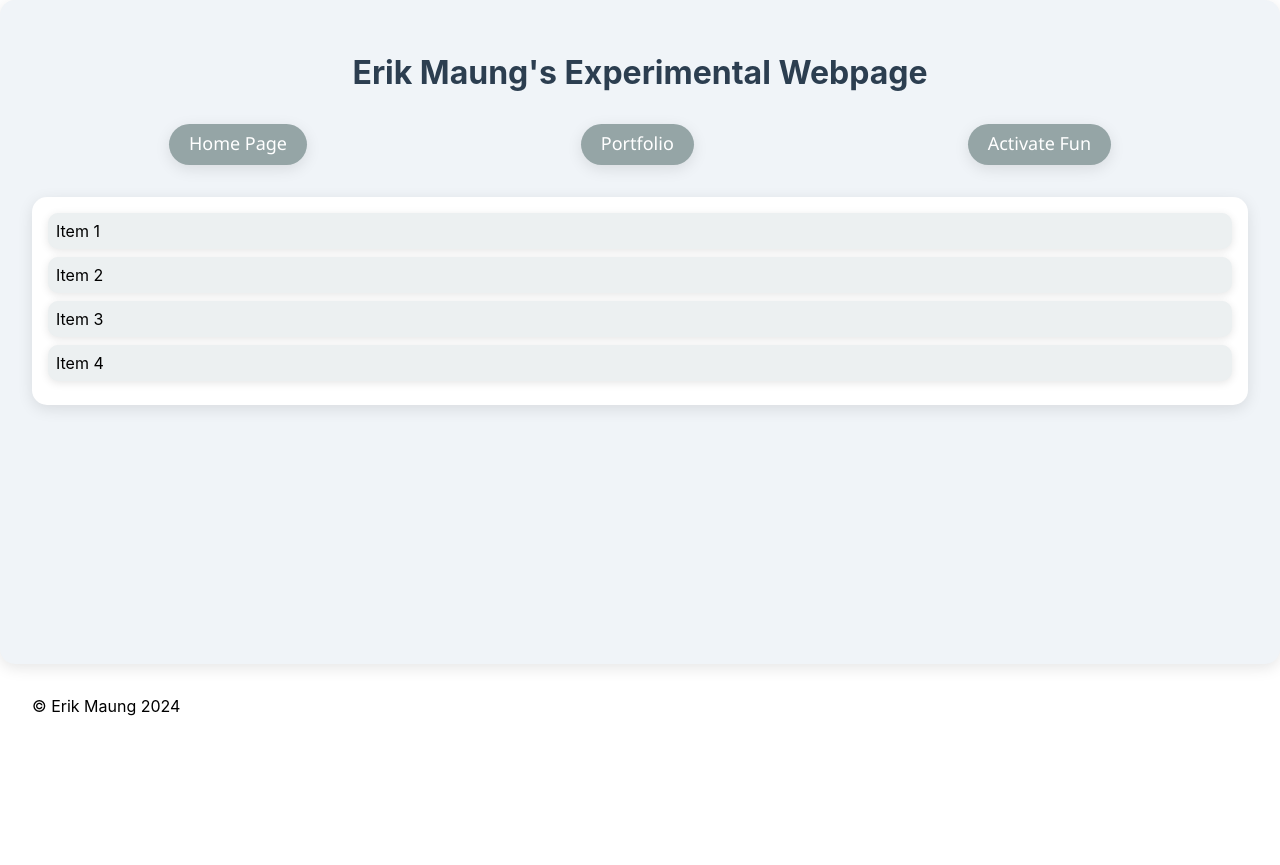
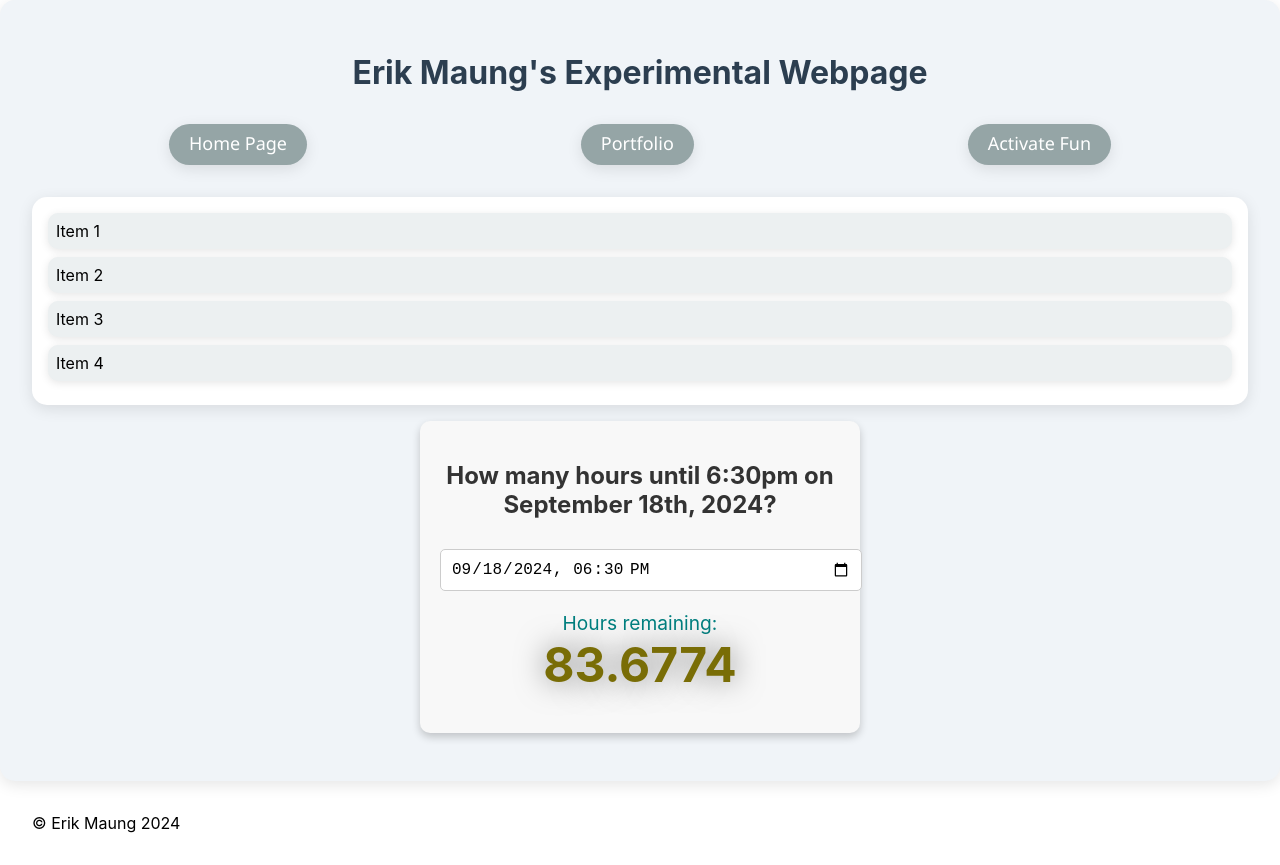
Before and after one commit to ErikMaung/experimental, a React (Create React App) app: page / in a window 1280 px wide. Before the commit the page ends 800 px from the top, so only its background shows below. Built offline with nearby package versions, Linux system fonts and the light colour scheme.

Commit message:
add timer

```diff
--- a/src/App.js
+++ b/src/App.js
@@ -3,7 +3,7 @@ import { Container, Title, MantineProvider } from '@mantine/core';
 import './App.css';
 import CustomButton from './components/CustomButton';
 import AnimatedList from './components/AnimatedList';
-
+import Timer from './components/Timer';
 
 function App() {
   const [isFun, setIsFun] = useState(false);
@@ -26,6 +26,7 @@ function App() {
           <CustomButton label={isFun ? "Deactivate Fun" : "Activate Fun"} type={isFun ? "success" : "secondary"} scaleValue={scaleValue} onClick={toggleFun} />
         </div>
         <AnimatedList />
+        <Timer />
       </Container>
       <Container className="footer">
         &copy; Erik Maung 2024
--- /dev/null
+++ b/src/components/Timer.css
@@ -0,0 +1,58 @@
+.timer-container {
+  max-width: 400px;
+  margin: 16px auto;
+  text-align: center;
+  padding: 20px;
+  background-color: #f8f8f8;
+  border-radius: 10px;
+  box-shadow: 0 4px 8px rgba(0, 0, 0, 0.2);
+}
+
+.timer-container h2 {
+  font-size: 1.5rem;
+  font-weight: bold;
+  color: #333;
+}
+
+.timer-container input[type='datetime-local'] {
+  width: 100%;
+  margin: 10px 0;
+  padding: 10px;
+  font-size: 1rem;
+  border: 1px solid #ccc;
+  border-radius: 5px;
+}
+
+.timer-container p {
+  font-size: 1.2rem;
+  color: #008080;
+  margin-top: 10px;
+}
+
+.timer-container input[type='datetime-local']:focus {
+  outline: none;
+  border-color: #66afe9;
+  box-shadow: 0 0 8px #66afe9;
+}
+
+.timer-container p .time-in-hours {
+  font-size: 3rem;
+  font-weight: bold;
+  text-shadow: 0 0 30px rgba(0, 0, 0, 0.5);
+  animation: rainbow 8s infinite;
+  transition: transform 0.3s ease-in-out;
+}
+
+@keyframes rainbow {
+  0% { color: #990435; }
+  15% { color: #770e8a; }
+  35% { color: #04599e; }
+  50% { color: #0f8113; }
+  70% { color: #796d06; }
+  85% { color: #a76502; }
+  100% { color: #990435; }
+}
+
+.timer-container p .time-in-hours:hover {
+  cursor: pointer;
+}
--- /dev/null
+++ b/src/components/Timer.js
@@ -0,0 +1,64 @@
+import React, { useState, useEffect } from 'react';
+import './Timer.css';
+
+function formatDate(datetimeString) {
+  const date = new Date(datetimeString);
+  const month = date.toLocaleString('default', { month: 'long' });
+  const day = date.getDate();
+  const year = date.getFullYear();
+  const hours = date.getHours();
+  const minutes = date.getMinutes();
+
+  return `${hours % 12 === 0 ? '12' : hours % 12}:${minutes < 10 ? '0' + minutes : minutes}${hours < 12 ? 'am' : 'pm'} on ${month} ${day}${getOrdinalSuffix(day)}, ${year}`;
+}
+
+function getOrdinalSuffix(day) {
+  if (day > 3 && day < 21) return 'th';
+  switch (day % 10) {
+    case 1:  return "st";
+    case 2:  return "nd";
+    case 3:  return "rd";
+    default: return "th";
+  }
+}
+
+function Timer() {
+  const [hoursRemaining, setHoursRemaining] = useState(0);
+  const [targetDateTime, setTargetDateTime] = useState('');
+
+  useEffect(() => {
+    setTargetDateTime('2024-09-18T18:30');
+  }, [])
+
+  useEffect(() => {
+    const calculateHoursRemaining = () => {
+      if (!targetDateTime) return;
+
+      const targetTime = new Date(targetDateTime);
+      const currentTime = new Date();
+
+      const difference = targetTime - currentTime;
+      const hours = difference / (1000 * 60 * 60);
+
+      setHoursRemaining(Math.round(hours * 10000) / 10000); // Rounded to four decimal places
+    };
+
+    const timer = setInterval(calculateHoursRemaining, 128);
+
+    return () => clearInterval(timer);
+  }, [targetDateTime]);
+
+  const handleDateTimeChange = (event) => {
+    setTargetDateTime(event.target.value);
+  };
+
+  return (
+    <div className="timer-container">
+      <h2>{targetDateTime && hoursRemaining > 0 ? `How many hours until ${formatDate(targetDateTime)}?` : targetDateTime ? `How many hours since ${formatDate(targetDateTime)}?` : 'How many hours until...'}</h2>
+      <input type='datetime-local' value={targetDateTime || '2024-09-18T18:30'} onChange={handleDateTimeChange}></input>
+      <p>{hoursRemaining > 0 ? 'Hours remaining:' : 'Hours ago:'}<br /><span className='time-in-hours'>{hoursRemaining > 0? hoursRemaining : -1*hoursRemaining}</span></p>
+    </div>
+  );
+}
+
+export default Timer;
```
